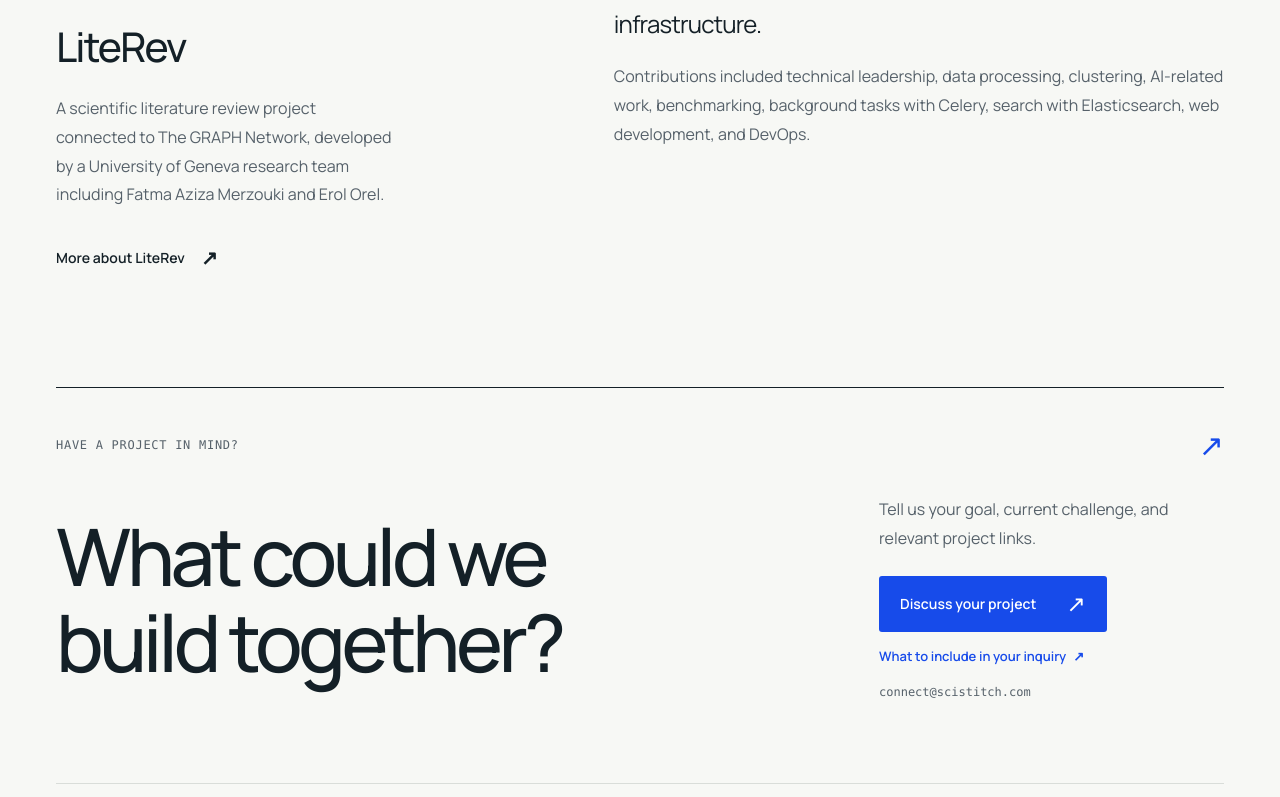
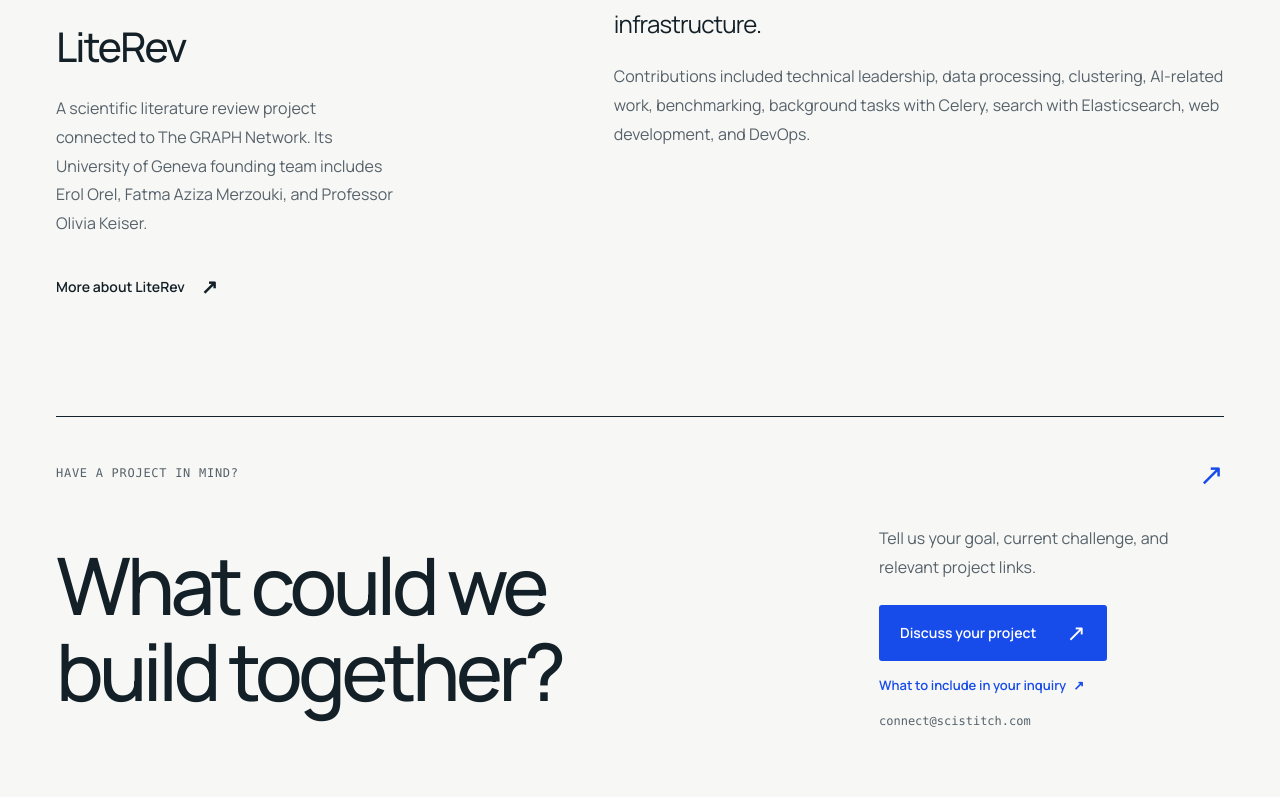
Before and after one commit to scistitch/scistitch.github.io, an Eleventy site: page src/projects.njk in a window 1280 px wide. Shown: the part 2671-3468 px from the top of the page. Built offline with nearby package versions, Linux system fonts and the light colour scheme; Eleventy itself is replaced by a stand-in of ours; files that its build step writes are made by us from their sources.

Commit message:
Credit Professor Olivia Keiser among LiteRev founders

```diff
--- a/src/projects.njk
+++ b/src/projects.njk
@@ -158,10 +158,11 @@
           <div class="section-intro">
             <p class="eyebrow section-label"><span>03 /</span> Literature review</p>
             <h2 id="literev-title">LiteRev</h2>
-            <p>A scientific literature review project connected to The GRAPH Network,
-              developed by a University of Geneva research team including
-              <a href="https://www.unige.ch/unitec/en/presentation/innogap-proof-of-principle-fund/projetsfinances">Fatma Aziza Merzouki</a>
-              and <a href="https://unige.ch/medecine/isg/research/infectious-diseases-and-mathematical-modelling-professor-olivia-keiser/group-members/erol-orel">Erol Orel</a>.</p>
+            <p>A scientific literature review project connected to The GRAPH Network.
+              Its University of Geneva founding team includes
+              <a href="https://unige.ch/medecine/isg/research/infectious-diseases-and-mathematical-modelling-professor-olivia-keiser/group-members/erol-orel">Erol Orel</a>,
+              <a href="https://www.unige.ch/unitec/en/presentation/innogap-proof-of-principle-fund/projetsfinances">Fatma Aziza Merzouki</a>,
+              and <a href="https://www.unige.ch/medecine/isg/research/infectious-diseases-and-mathematical-modelling-professor-olivia-keiser/group-members/olivia-keiser">Professor Olivia Keiser</a>.</p>
             <a class="text-link" href="https://literev.unige.ch/">
               More about LiteRev <span aria-hidden="true">↗</span>
             </a>
```
Also changed, not shown: AGENTS.md (+1 -1 lines).
